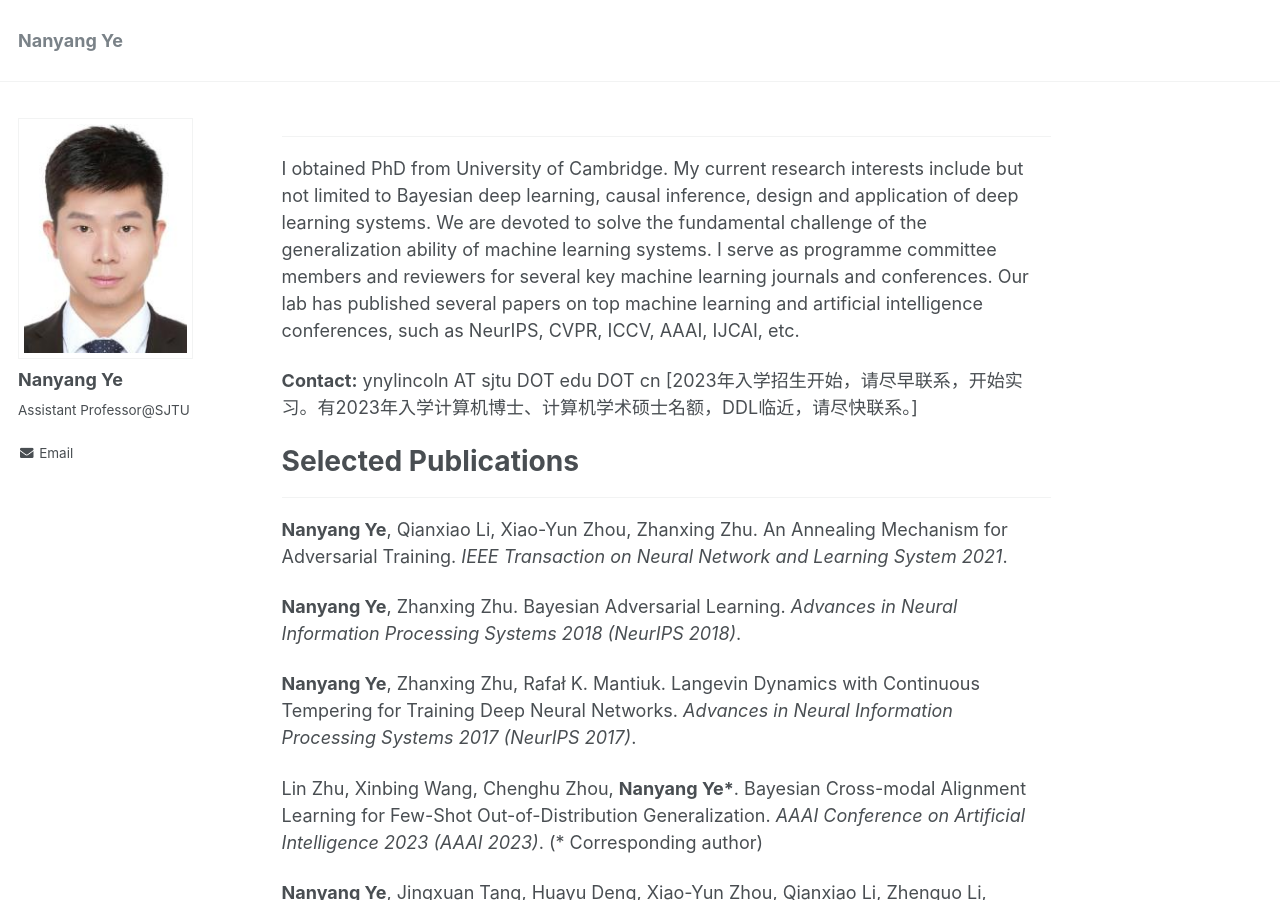
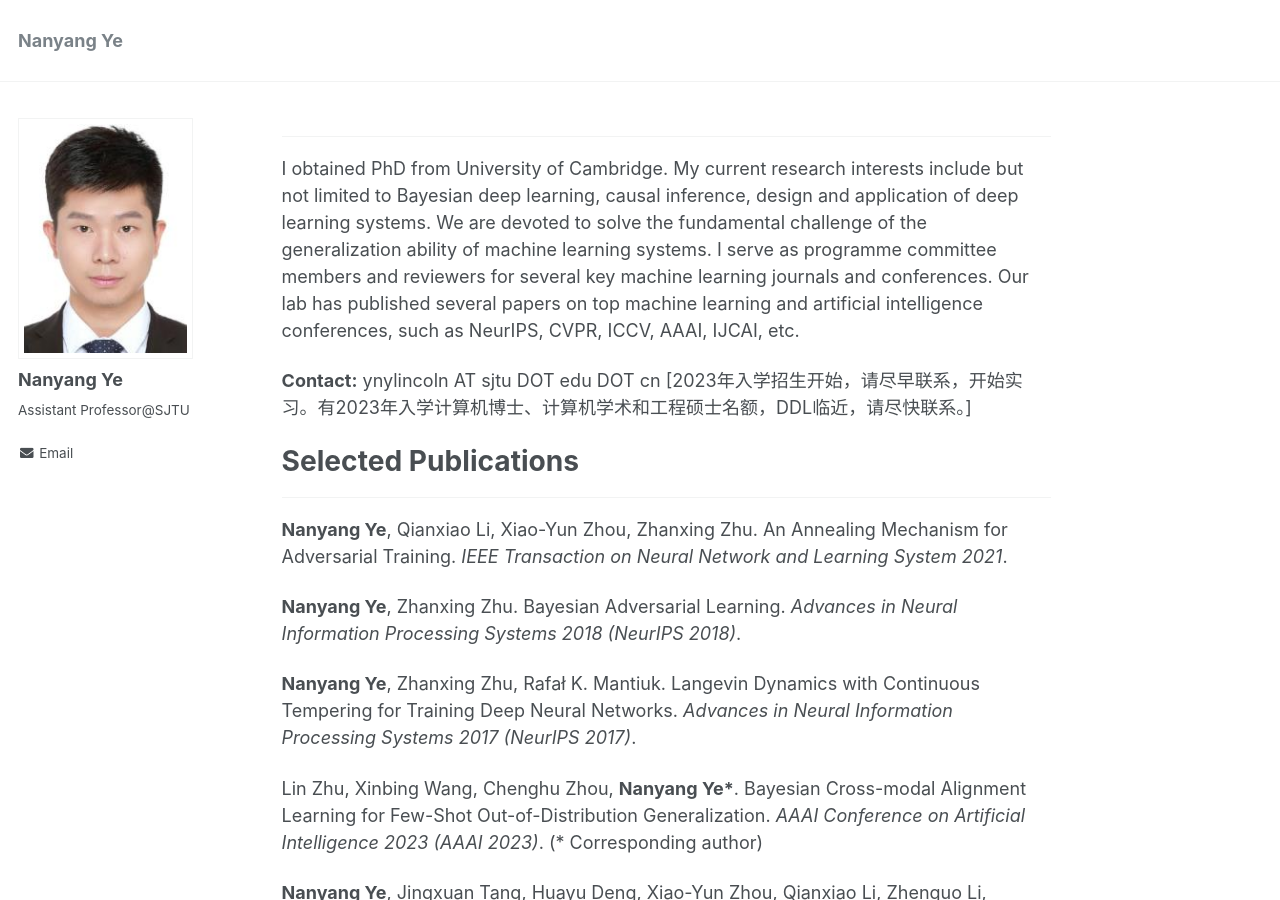
Before and after one commit to ynysjtu/ynysjtu.github.io, a Jekyll site: the page built from _pages/about.md, in a window 1280 px wide and 900 px high. Built offline with Jekyll 4.4.1, drawn with Linux system fonts in a browser that asks for light colours.

Commit message:
Update about.md

```diff
--- a/_pages/about.md
+++ b/_pages/about.md
@@ -10,7 +10,7 @@ redirect_from:
 I obtained PhD from University of Cambridge. My current research interests include but not limited to Bayesian deep learning, causal inference, design and application of deep learning systems. We are devoted to solve the fundamental challenge of the generalization ability of machine learning systems. I serve as programme committee members and reviewers for several key machine learning journals and conferences. Our lab has published several papers on top machine learning and artificial intelligence conferences, such as NeurIPS, CVPR, ICCV, AAAI, IJCAI, etc.
 
 **Contact:** ynylincoln AT sjtu DOT edu DOT cn
-[2023年入学招生开始，请尽早联系，开始实习。有2023年入学计算机博士、计算机学术硕士名额，DDL临近，请尽快联系。]
+[2023年入学招生开始，请尽早联系，开始实习。有2023年入学计算机博士、计算机学术和工程硕士名额，DDL临近，请尽快联系。]
 # Selected Publications
 ------
 
```
